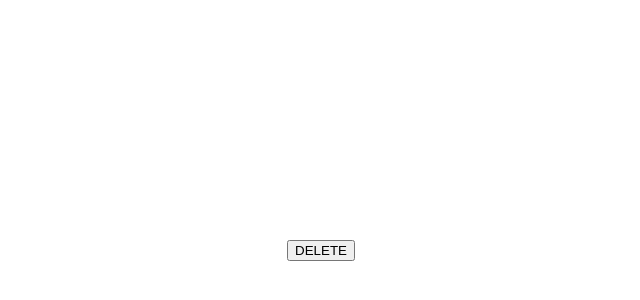
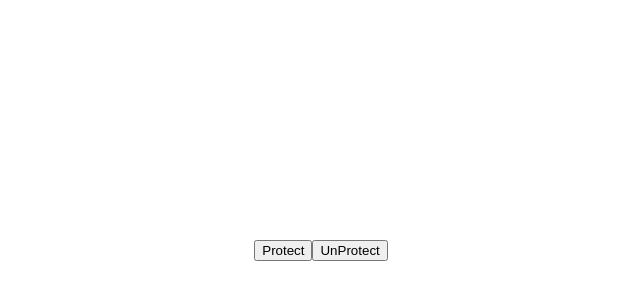
Before and after one commit to seohyeon1578/react-study-nomadcoder, a React (Create React App) app in the folder 10-kinds-hooks/: page / in a window 1280 px wide. Shown: the part 158-458 px from the top of the page, without its empty margins (319-959 px from the left). Built offline with nearby package versions, Linux system fonts and the light colour scheme.

Commit message:
usePreventLeave

```diff
--- a/10-kinds-hooks/src/App.js
+++ b/10-kinds-hooks/src/App.js
@@ -3,6 +3,7 @@ import Click from "./components/click";
 import Confirm from "./components/confirm";
 import Count from "./components/count";
 import Input from "./components/input";
+import Prevent from "./components/prevent";
 import Tab from "./components/tab";
 import Title from "./components/title";
 
@@ -17,7 +18,8 @@ function App() {
       {/* <Tab /> */}
       {/* <Title /> */}
       {/* <Click /> */}
-      <Confirm />
+      {/* <Confirm /> */}
+      <Prevent />
     </div>
   );
 };
--- /dev/null
+++ b/10-kinds-hooks/src/components/prevent.js
@@ -0,0 +1,14 @@
+import React from "react";
+import { usePreventLeave } from "../hooks/usePreventLeave";
+
+const Prevent = () => {
+  const { enablePrevent, disablePrevent } = usePreventLeave();
+  return (
+    <div>
+      <button onClick={enablePrevent}>Protect</button>
+      <button onClick={disablePrevent}>UnProtect</button>
+    </div>
+  )
+}
+
+export default Prevent;
--- /dev/null
+++ b/10-kinds-hooks/src/hooks/usePreventLeave.js
@@ -0,0 +1,11 @@
+export const usePreventLeave = () => {
+  const listener = (e) => {
+    e.preventDefault();
+    e.returnValue = "";
+  };
+
+  const enablePrevent = () => window.addEventListener("beforeunload", listener)
+  const disablePrevent = () => window.addEventListener("beforeunload", listener);
+
+  return { enablePrevent, disablePrevent}
+}
```
